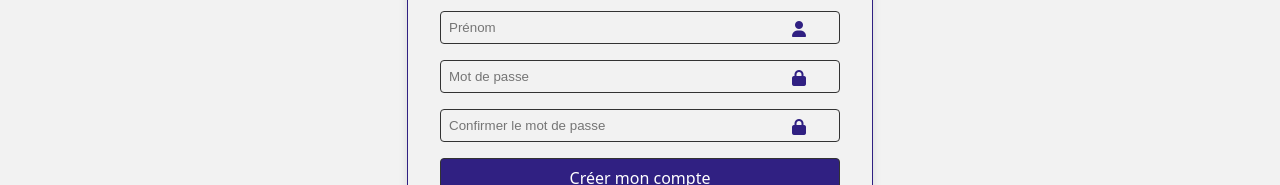
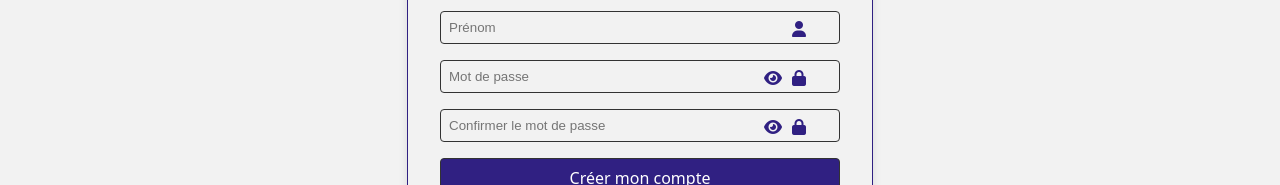
Before and after one commit to NathanCorberan/Projet_Cyna_Web, a React (Vite) app in the folder projet_cyna_web/: page /register in a window 1280 px wide. Shown: the part 264-449 px from the top of the page. Built offline with nearby package versions, Linux system fonts and the light colour scheme.

Commit message:
Ajout méthode pour afficher/masquer le mot de passe

```diff
--- a/projet_cyna_web/src/pages/Login.jsx
+++ b/projet_cyna_web/src/pages/Login.jsx
@@ -5,6 +5,7 @@ import axios from 'axios';
 const Login = () => {
   const [email, setEmail] = useState('');
   const [password, setPassword] = useState('');
+  const [showPassword, setShowPassword] = useState(false);
   const [error, setError] = useState('');
   const navigate = useNavigate();
 
@@ -25,6 +26,10 @@ const Login = () => {
     }
   };
 
+  const toggleShowPassword = () => {
+    setShowPassword(!showPassword);
+  };
+
   return (
     <div className="login-card">
       <h2>Connexion</h2>
@@ -33,8 +38,18 @@ const Login = () => {
         <i className="fa-solid fa-envelope"></i>
       </div>
       <div className="input-container">
-        <input type="password" placeholder="Mot de passe" value={password} onChange={(e) => setPassword(e.target.value)} />
+        <input
+          type={showPassword ? "text" : "password"}
+          placeholder="Mot de passe"
+          value={password}
+          onChange={(e) => setPassword(e.target.value)}
+        />
         <i className="fa-solid fa-lock"></i>
+        <i
+          className={`fa-solid ${showPassword ? "fa-eye-slash" : "fa-eye"}`}
+          onClick={toggleShowPassword}
+          style={{ cursor: "pointer", right: "2.5rem" }}
+        ></i>
       </div>
       <div className="remember-me" style={{ display: "none" }}>
         <input type="checkbox" id="remember-me"/>
--- a/projet_cyna_web/src/pages/Register.jsx
+++ b/projet_cyna_web/src/pages/Register.jsx
@@ -8,6 +8,8 @@ const Register = () => {
   const [lastName, setLastName] = useState('');
   const [password, setPassword] = useState('');
   const [confirmPassword, setConfirmPassword] = useState('');
+  const [showPassword, setShowPassword] = useState(false);
+  const [showConfirmPassword, setShowConfirmPassword] = useState(false);
   const [error, setError] = useState('');
   const navigate = useNavigate();
 
@@ -35,6 +37,14 @@ const Register = () => {
     }
   };
 
+  const toggleShowPassword = () => {
+    setShowPassword(!showPassword);
+  };
+
+  const toggleShowConfirmPassword = () => {
+    setShowConfirmPassword(!showConfirmPassword);
+  };
+
   return (
     <div className="login-card">
       <h2>Créer un compte</h2>
@@ -52,12 +62,32 @@ const Register = () => {
         <i className="fa-solid fa-user"></i>
       </div>
       <div className="input-container">
-        <input type="password" placeholder="Mot de passe" value={password} onChange={(e) => setPassword(e.target.value)} />
+        <input
+          type={showPassword ? "text" : "password"}
+          placeholder="Mot de passe"
+          value={password}
+          onChange={(e) => setPassword(e.target.value)}
+        />
         <i className="fa-solid fa-lock"></i>
+        <i
+          className={`fa-solid ${showPassword ? "fa-eye-slash" : "fa-eye"}`}
+          onClick={toggleShowPassword}
+          style={{ cursor: "pointer", right: "2.5rem" }}
+        ></i>
       </div>
       <div className="input-container">
-        <input type="password" placeholder="Confirmer le mot de passe" value={confirmPassword} onChange={(e) => setConfirmPassword(e.target.value)} />
+        <input
+          type={showConfirmPassword ? "text" : "password"}
+          placeholder="Confirmer le mot de passe"
+          value={confirmPassword}
+          onChange={(e) => setConfirmPassword(e.target.value)}
+        />
         <i className="fa-solid fa-lock"></i>
+        <i
+          className={`fa-solid ${showConfirmPassword ? "fa-eye-slash" : "fa-eye"}`}
+          onClick={toggleShowConfirmPassword}
+          style={{ cursor: "pointer", right: "2.5rem" }}
+        ></i>
       </div>
       <button onClick={handleRegister}>Créer mon compte</button>
       <Link to="/login">Déja client ? Connectez-vous</Link>
```
